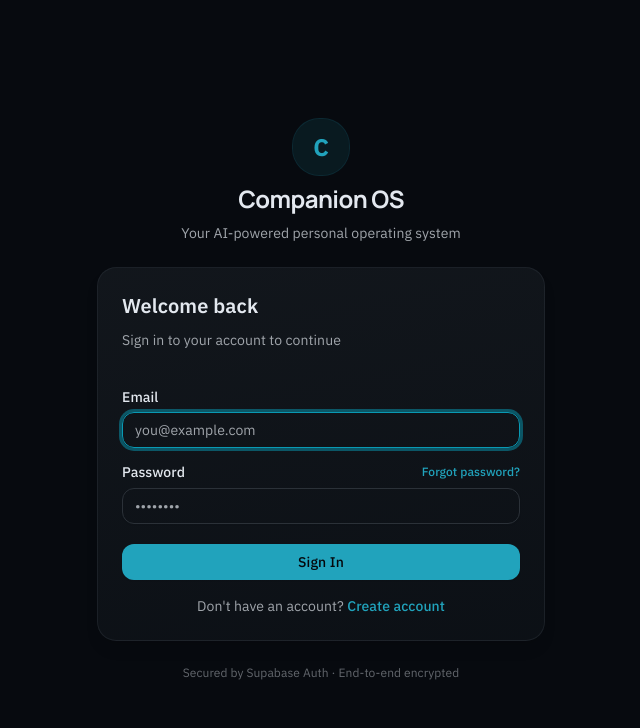
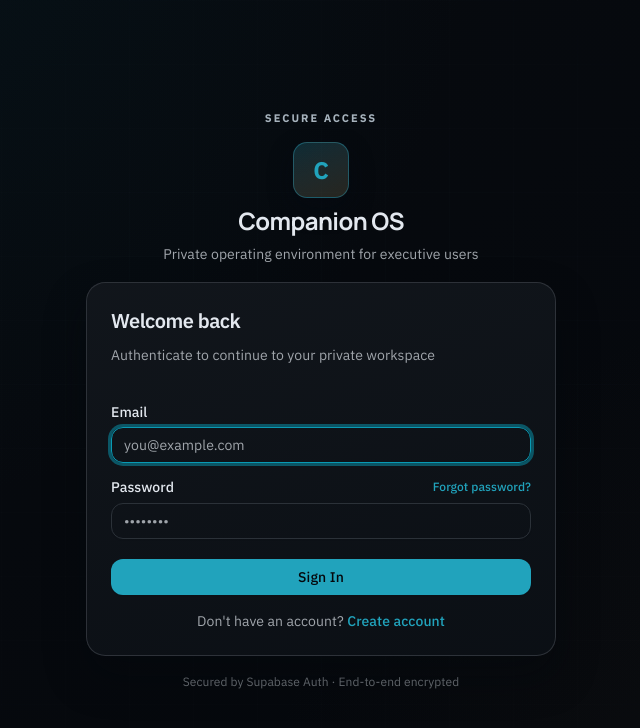
Before and after one commit to dl-blackline/companion-os, a React (Vite) app: page / in a window 1280 px wide. Shown: the top 728 px of the page, without its empty margins (319-959 px from the left). Built offline with nearby package versions, Linux system fonts and the light colour scheme; no server answers.

Commit message:
Design: add executive auth and admin visual parity

```diff
--- a/src/components/views/AdminConsoleView.tsx
+++ b/src/components/views/AdminConsoleView.tsx
@@ -1302,8 +1302,8 @@ export function AdminConsoleView() {
   if (!isAdmin) {
     return (
       <div className="flex flex-col items-center justify-center h-full gap-4 text-muted-foreground">
-        <ShieldCheck className="w-12 h-12 opacity-30" />
-        <p className="text-sm">You do not have permission to access this page.</p>
+        <ShieldCheck className="w-12 h-12 opacity-40" />
+        <p className="text-sm tracking-tight">You do not have permission to access this page.</p>
       </div>
     );
   }
@@ -1320,14 +1320,15 @@ export function AdminConsoleView() {
   return (
     <div className="min-h-full bg-background text-foreground">
       {/* Header */}
-      <div className="border-b border-border bg-card/60 backdrop-blur-sm sticky top-0 z-10">
+      <div className="border-b border-border/75 bg-[oklch(0.18_0.014_255/0.86)] backdrop-blur-sm sticky top-0 z-10">
         <div className="max-w-7xl mx-auto px-4 sm:px-6 py-4 flex items-center gap-3">
-          <div className="flex items-center justify-center w-9 h-9 rounded-lg bg-primary/10 border border-primary/20">
+          <div className="flex items-center justify-center w-9 h-9 rounded-lg bg-primary/12 border border-primary/30">
             <Shield className="w-5 h-5 text-primary" weight="fill" />
           </div>
           <div>
-            <h1 className="text-base font-semibold text-foreground leading-none">Admin Console</h1>
-            <p className="text-xs text-muted-foreground mt-0.5">Companion OS command center</p>
+            <p className="text-[10px] uppercase tracking-[0.18em] text-muted-foreground mb-1">Governance Surface</p>
+            <h1 className="text-base font-semibold tracking-tight text-foreground leading-none">Admin Console</h1>
+            <p className="text-xs text-muted-foreground mt-1">Companion OS command center</p>
           </div>
         </div>
       </div>
@@ -1336,12 +1337,12 @@ export function AdminConsoleView() {
       <div className="max-w-7xl mx-auto px-4 sm:px-6 py-6">
         <Tabs value={activeTab} onValueChange={setActiveTab}>
           <ScrollArea className="w-full">
-            <TabsList className="bg-card border border-border h-auto p-1 gap-0.5 flex w-max min-w-full">
+            <TabsList className="bg-black/20 border border-border/70 h-auto p-1 gap-0.5 flex w-max min-w-full">
               {tabs.map((tab) => (
                 <TabsTrigger
                   key={tab.id}
                   value={tab.id}
-                  className="gap-1.5 text-xs font-medium data-[state=active]:bg-primary/10 data-[state=active]:text-primary data-[state=active]:border-primary/20 rounded-md px-3 py-1.5 whitespace-nowrap"
+                  className="gap-1.5 text-xs font-medium data-[state=active]:bg-primary/12 data-[state=active]:text-primary data-[state=active]:border-primary/30 rounded-md px-3 py-1.5 whitespace-nowrap"
                 >
                   <tab.icon className="w-3.5 h-3.5" />
                   {tab.label}
--- a/src/index.css
+++ b/src/index.css
@@ -194,6 +194,48 @@
   border: 1px solid oklch(0.34 0.016 255 / 0.82);
   border-radius: 14px;
   padding: 14px;
+}
+
+.auth-shell {
+  min-height: 100dvh;
+  display: flex;
+  align-items: center;
+  justify-content: center;
+  padding: 18px;
+}
+
+.auth-panel {
+  width: 100%;
+  max-width: 470px;
+  display: flex;
+  flex-direction: column;
+  gap: 18px;
+}
+
+.auth-brand {
+  text-align: center;
+  display: flex;
+  flex-direction: column;
+  gap: 7px;
+}
+
+.auth-mark {
+  margin: 0 auto;
+  width: 56px;
+  height: 56px;
+  border-radius: 14px;
+  display: inline-flex;
+  align-items: center;
+  justify-content: center;
+  background: linear-gradient(160deg, oklch(0.66 0.11 215 / 0.22), oklch(0.73 0.08 84 / 0.18));
+  border: 1px solid oklch(0.63 0.1 215 / 0.45);
+  box-shadow: 0 10px 24px rgba(5, 10, 20, 0.42);
+}
+
+.auth-card {
+  border: 1px solid oklch(0.34 0.014 255 / 0.85);
+  background: linear-gradient(165deg, oklch(0.2 0.014 255 / 0.96), oklch(0.17 0.014 255 / 0.96));
+  box-shadow: 0 20px 40px rgba(4, 8, 14, 0.46);
 }
 
 .streaming-text {
--- a/src/pages/ForgotPassword.tsx
+++ b/src/pages/ForgotPassword.tsx
@@ -43,16 +43,17 @@ export default function ForgotPassword({ onNavigateToLogin }: ForgotPasswordProp
 
   if (success) {
     return (
-      <div className="flex min-h-screen items-center justify-center bg-background p-4">
-        <div className="w-full max-w-md space-y-6">
-          <div className="text-center space-y-2">
-            <div className="mx-auto flex h-14 w-14 items-center justify-center rounded-2xl bg-emerald-500/10 ring-1 ring-emerald-500/20">
+      <div className="auth-shell">
+        <div className="auth-panel">
+          <div className="auth-brand">
+            <p className="executive-eyebrow mb-0">Credential Recovery</p>
+            <div className="auth-mark">
               <span className="text-2xl">✉</span>
             </div>
           </div>
-          <Card className="border-border/50 shadow-lg">
+          <Card className="auth-card">
             <CardHeader className="space-y-1">
-              <CardTitle className="text-xl">Check your email</CardTitle>
+              <CardTitle className="text-xl tracking-tight">Check your email</CardTitle>
               <CardDescription>
                 We sent a password reset link to <strong className="text-foreground">{email}</strong>. Please check your inbox and follow the instructions to reset your password.
               </CardDescription>
@@ -69,20 +70,21 @@ export default function ForgotPassword({ onNavigateToLogin }: ForgotPasswordProp
   }
 
   return (
-    <div className="flex min-h-screen items-center justify-center bg-background p-4">
-      <div className="w-full max-w-md space-y-6">
+    <div className="auth-shell">
+      <div className="auth-panel">
         {/* Branding */}
-        <div className="text-center space-y-2">
-          <div className="mx-auto flex h-14 w-14 items-center justify-center rounded-2xl bg-primary/10 ring-1 ring-primary/20">
+        <div className="auth-brand">
+          <p className="executive-eyebrow mb-0">Credential Recovery</p>
+          <div className="auth-mark">
             <span className="text-2xl font-bold text-primary">C</span>
           </div>
           <h1 className="text-2xl font-bold tracking-tight">Companion OS</h1>
           <p className="text-sm text-muted-foreground">Reset your password</p>
         </div>
 
-        <Card className="border-border/50 shadow-lg">
+        <Card className="auth-card">
           <CardHeader className="space-y-1 pb-4">
-            <CardTitle className="text-xl">Forgot password?</CardTitle>
+            <CardTitle className="text-xl tracking-tight">Forgot password?</CardTitle>
             <CardDescription>Enter your email and we&apos;ll send you a reset link</CardDescription>
           </CardHeader>
           <CardContent>
@@ -139,7 +141,7 @@ export default function ForgotPassword({ onNavigateToLogin }: ForgotPasswordProp
           </CardContent>
         </Card>
 
-        <p className="text-center text-xs text-muted-foreground/60">
+        <p className="text-center text-xs text-muted-foreground/70">
           Secured by Supabase Auth · End-to-end encrypted
         </p>
       </div>
--- a/src/pages/Login.tsx
+++ b/src/pages/Login.tsx
@@ -57,21 +57,22 @@ export default function Login({ onNavigateToSignup, onNavigateToForgotPassword }
   const isAuthenticating = loading || authState.status === 'authenticating'
 
   return (
-    <div className="flex min-h-screen items-center justify-center bg-background p-4">
-      <div className="w-full max-w-md space-y-6">
+    <div className="auth-shell">
+      <div className="auth-panel">
         {/* Branding */}
-        <div className="text-center space-y-2">
-          <div className="mx-auto flex h-14 w-14 items-center justify-center rounded-2xl bg-primary/10 ring-1 ring-primary/20">
+        <div className="auth-brand">
+          <p className="executive-eyebrow mb-0">Secure Access</p>
+          <div className="auth-mark">
             <span className="text-2xl font-bold text-primary">C</span>
           </div>
           <h1 className="text-2xl font-bold tracking-tight">Companion OS</h1>
-          <p className="text-sm text-muted-foreground">Your AI-powered personal operating system</p>
+          <p className="text-sm text-muted-foreground">Private operating environment for executive users</p>
         </div>
 
-        <Card className="border-border/50 shadow-lg">
+        <Card className="auth-card">
           <CardHeader className="space-y-1 pb-4">
-            <CardTitle className="text-xl">Welcome back</CardTitle>
-            <CardDescription>Sign in to your account to continue</CardDescription>
+            <CardTitle className="text-xl tracking-tight">Welcome back</CardTitle>
+            <CardDescription>Authenticate to continue to your private workspace</CardDescription>
           </CardHeader>
           <CardContent>
             <form onSubmit={handleSubmit} className="flex flex-col gap-4">
@@ -159,7 +160,7 @@ export default function Login({ onNavigateToSignup, onNavigateToForgotPassword }
           </CardContent>
         </Card>
 
-        <p className="text-center text-xs text-muted-foreground/60">
+        <p className="text-center text-xs text-muted-foreground/70">
           Secured by Supabase Auth · End-to-end encrypted
         </p>
       </div>
--- a/src/pages/ResetPassword.tsx
+++ b/src/pages/ResetPassword.tsx
@@ -55,11 +55,17 @@ export default function ResetPassword({ onNavigateToLogin }: ResetPasswordProps)
 
   if (success) {
     return (
-      <div className="flex min-h-screen items-center justify-center bg-background p-4">
-        <div className="w-full max-w-md space-y-6">
-          <Card className="border-border/50 shadow-lg">
+      <div className="auth-shell">
+        <div className="auth-panel">
+          <div className="auth-brand">
+            <p className="executive-eyebrow mb-0">Credential Rotation</p>
+            <div className="auth-mark">
+              <span className="text-2xl">✓</span>
+            </div>
+          </div>
+          <Card className="auth-card">
             <CardHeader className="space-y-1">
-              <CardTitle className="text-xl">Password Updated</CardTitle>
+              <CardTitle className="text-xl tracking-tight">Password Updated</CardTitle>
               <CardDescription>
                 Your password has been reset successfully. Sign in with your new password.
               </CardDescription>
@@ -76,16 +82,20 @@ export default function ResetPassword({ onNavigateToLogin }: ResetPasswordProps)
   }
 
   return (
-    <div className="flex min-h-screen items-center justify-center bg-background p-4">
-      <div className="w-full max-w-md space-y-6">
-        <div className="text-center space-y-2">
+    <div className="auth-shell">
+      <div className="auth-panel">
+        <div className="auth-brand">
+          <p className="executive-eyebrow mb-0">Credential Rotation</p>
+          <div className="auth-mark">
+            <span className="text-2xl font-bold text-primary">C</span>
+          </div>
           <h1 className="text-2xl font-bold tracking-tight">Set New Password</h1>
           <p className="text-sm text-muted-foreground">Finish account recovery</p>
         </div>
 
-        <Card className="border-border/50 shadow-lg">
+        <Card className="auth-card">
           <CardHeader className="space-y-1 pb-4">
-            <CardTitle className="text-xl">Reset password</CardTitle>
+            <CardTitle className="text-xl tracking-tight">Reset password</CardTitle>
             <CardDescription>Choose a new password for your account</CardDescription>
           </CardHeader>
           <CardContent>
```
Also changed, not shown: src/pages/Signup.tsx (+16 -14 lines).
